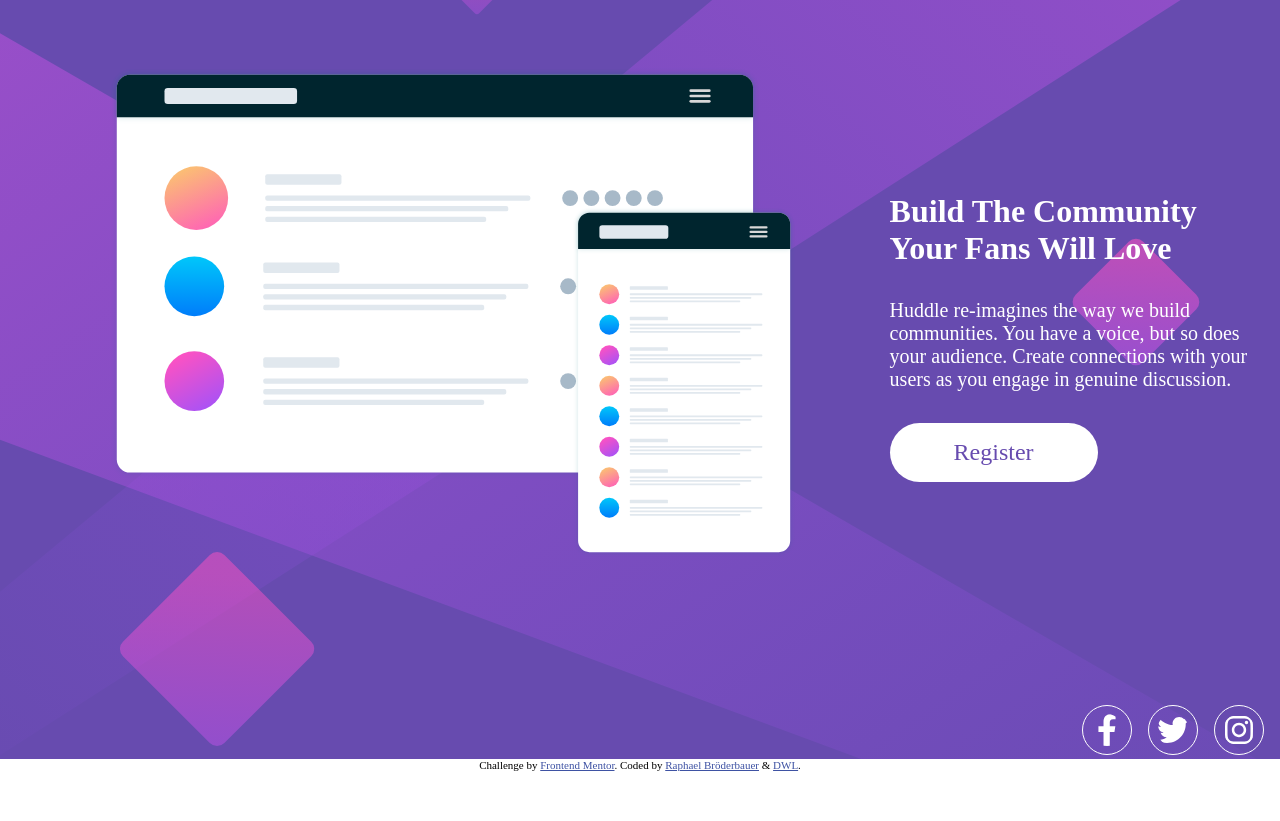
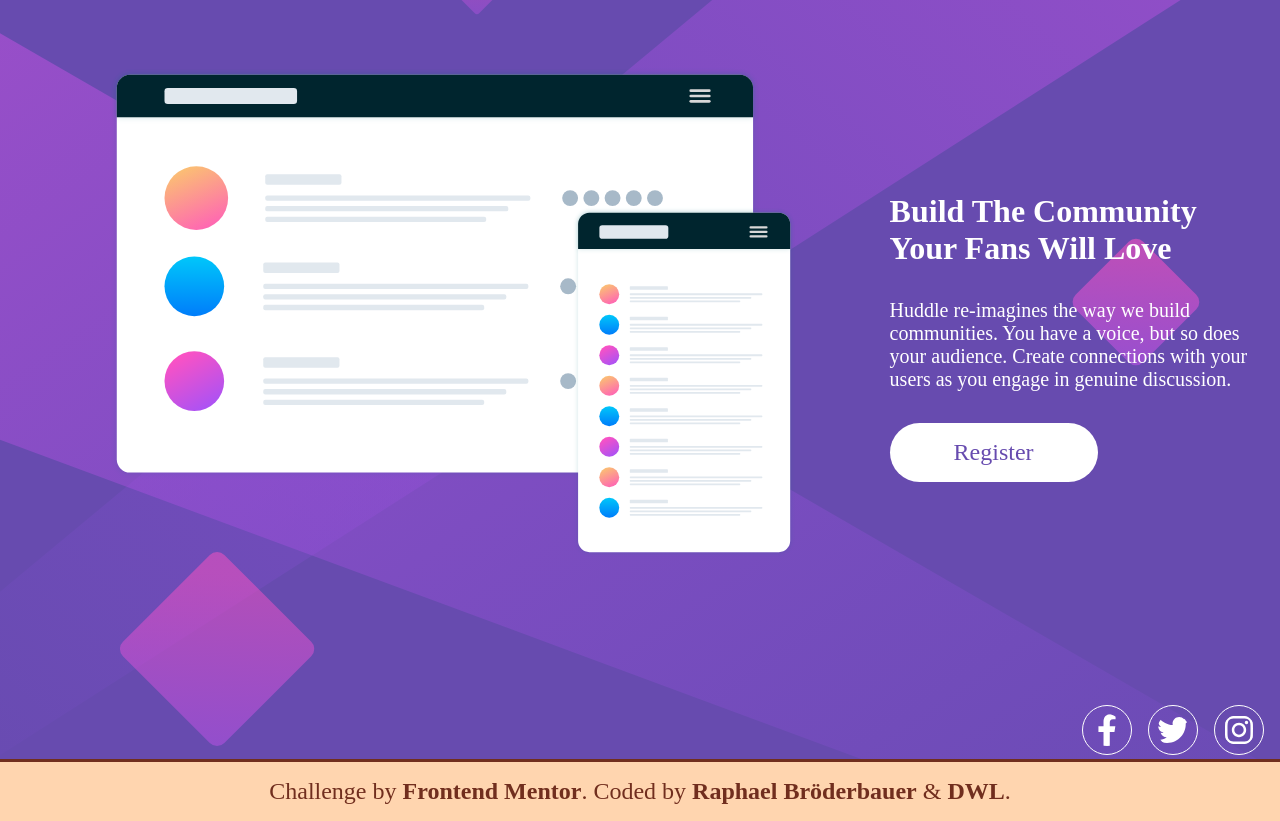
Before and after one commit to DigitaleWeltLibrary/announcement-page, a plain HTML site: page index.html in a window 1280 px wide. Shown: the part 116-937 px from the top of the page. Before the commit the page ends 887 px from the top, so only its background shows below. Drawn offline with Linux system fonts and the light colour scheme.

Commit message:
My footer

```diff
--- a/index.html
+++ b/index.html
@@ -90,8 +90,31 @@
       </section>
     </main>
 
-        <!-- NOTE FOOTER -->
-        <footer class="attribution">
+    <footer class="my-footer-my-data">
+      <style>
+        .my-footer-my-data {
+          background: #ffd5af;
+          border-top: 3px solid #712e1e;
+          padding: 1rem;
+          color: #712e1e;
+        }
+
+        .my-footer-my-data p {
+          text-align: center;
+          font-size: 1.5rem;
+          text-wrap: balance;
+        }
+        .my-footer-my-data p a {
+          text-decoration: none;
+          color: #712e1e;
+          font-weight: bolder;
+          transition: 500ms ease-in-out all;
+          &:hover {
+            color: #000;
+          }
+        }
+      </style>
+      <p>
         Challenge by
         <a href="https://www.frontendmentor.io?ref=challenge" target="_blank"
           >Frontend Mentor</a
@@ -100,6 +123,7 @@
           >Raphael Bröderbauer</a
         >
         & <a href="https://www.digitaleweltlibrary.at/">DWL</a>.
+      </p>
     </footer>
   </body>
 </html>
--- a/style/main.scss
+++ b/style/main.scss
@@ -113,11 +113,3 @@ main {
     }
   }
 }
-
-.attribution {
-  font-size: 11px;
-  text-align: center;
-  a {
-    color: hsl(228, 45%, 44%);
-  }
-}
```
Also changed, not shown: style/main.css. Lines whose indentation alone changed are shown as unchanged.
